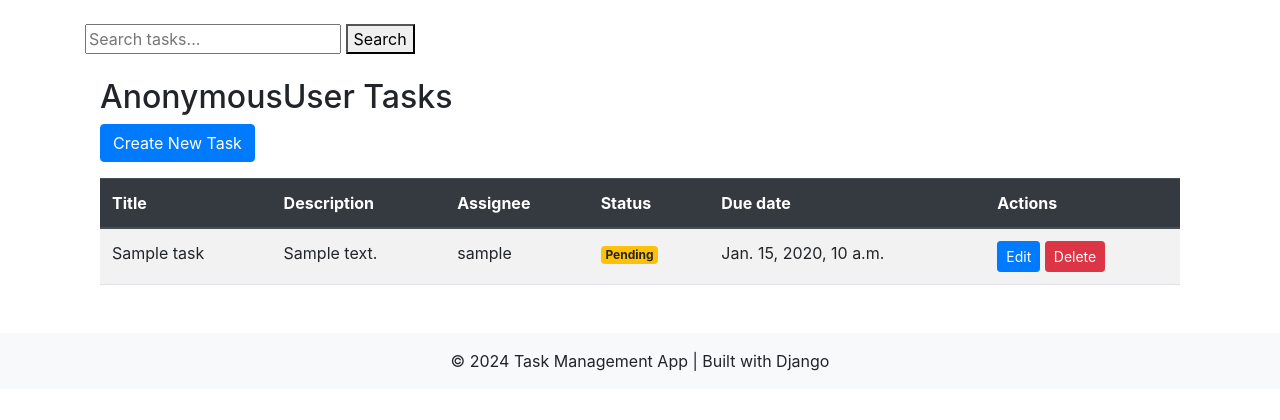
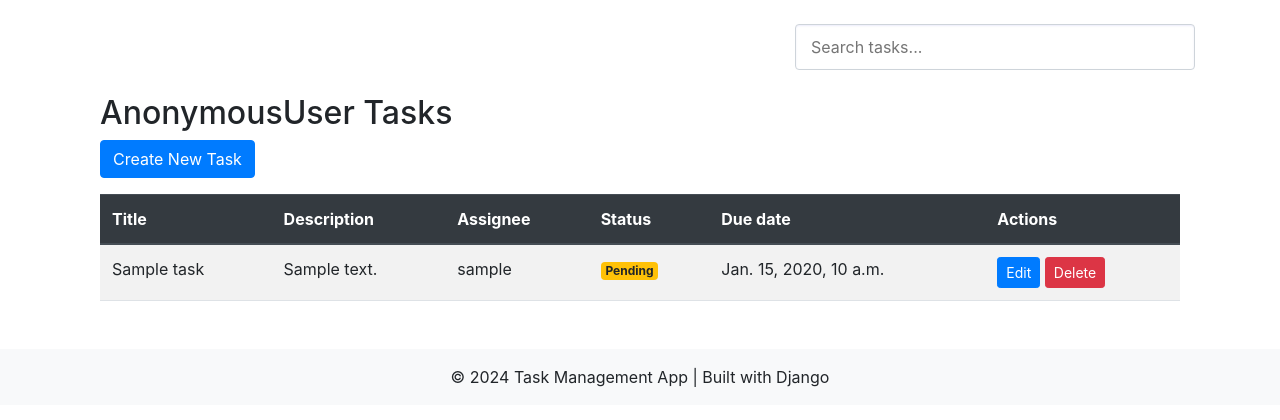
Before and after one commit to hieunugent/taskmanagement, a Django app: template templates/tasks/task_list.html in a window 1280 px wide. Shown: the part 56-476 px from the top of the page. Run offline with Django 3.2, Linux system fonts and the light colour scheme; the template is opened without the code that fills it: most values are stand-ins (such as "Sample title", 1, 10 or a date in 2020); some libraries are stand-ins or nearby versions.

Commit message:
update search

```diff
--- /dev/null
+++ b/templates/search_base.html
@@ -0,0 +1,34 @@
+  <style>
+    .search-form {
+        display: flex;
+        align-items: center;
+        max-width: 400px;
+        margin: 0 auto;
+        margin-right: 0;
+      }
+
+      /* Styling for the input field */
+      .search-input {
+        flex: 1;
+        padding: 10px 15px;
+        border: 1px solid #ced4da;
+        border-radius: 0.25rem;
+        font-size: 1rem;
+        line-height: 1.5;
+        color: #495057;
+        background-color: #fff;
+        background-clip: padding-box;
+        box-shadow: inset 0 1px 2px rgba(14, 4, 200, 0.075);
+        transition: border-color 0.15s ease-in-out, box-shadow 0.15s ease-in-out;
+      }
+
+      /* Input field focus effect */
+      .search-input:focus {
+        border-color: #80bdff;
+        outline: 0;
+        box-shadow: 0 0 5px rgba(0, 123, 255, 0.25);
+      }
+  </style>
+<form class="search-form" method="GET" action="{% url 'task-list-search' %}">
+    <input class="search-input" type="text" name="q" placeholder="Search tasks...">
+</form>
--- a/templates/searchbase.html
+++ /dev/null
@@ -1,4 +0,0 @@
-<form method="GET" >
-    <input type="text" name="q" placeholder="Search tasks...">
-    <button type="submit">Search</button>
-</form>
--- a/templates/tasks/task_list.html
+++ b/templates/tasks/task_list.html
@@ -1,9 +1,6 @@
 {% extends "base.html" %}
 {% block content %}
-<form method="GET" action="{% url 'task-list-search' %}">
-  <input type="text" name="q" placeholder="Search tasks...">
-  <button type="submit">Search</button>
-</form>
+{% include "search_base.html"%}
   <div class="container mt-4 col-md-16">
     <h2 style="text-transform: capitalize;"> {{user}} Tasks</h2>
     <a href="{% url 'task-create' %}" class="btn btn-primary mb-3">Create New Task</a>
--- a/templates/tasks/task_list_search.html
+++ b/templates/tasks/task_list_search.html
@@ -1,9 +1,6 @@
 {% extends "base.html" %}
 {% block content %}
-<form method="GET" action="{% url 'task-list-search' %}">
-  <input type="text" name="q" placeholder="Search tasks...">
-  <button type="submit">Search</button>
-</form>
+{% include "search_base.html"%}
   <div class="container mt-4 col-md-16">
     <h2 style="text-transform: capitalize;"> {{user}} Tasks</h2>
     <a href="{% url 'task-create' %}" class="btn btn-primary mb-3">Create New Task</a>
```
